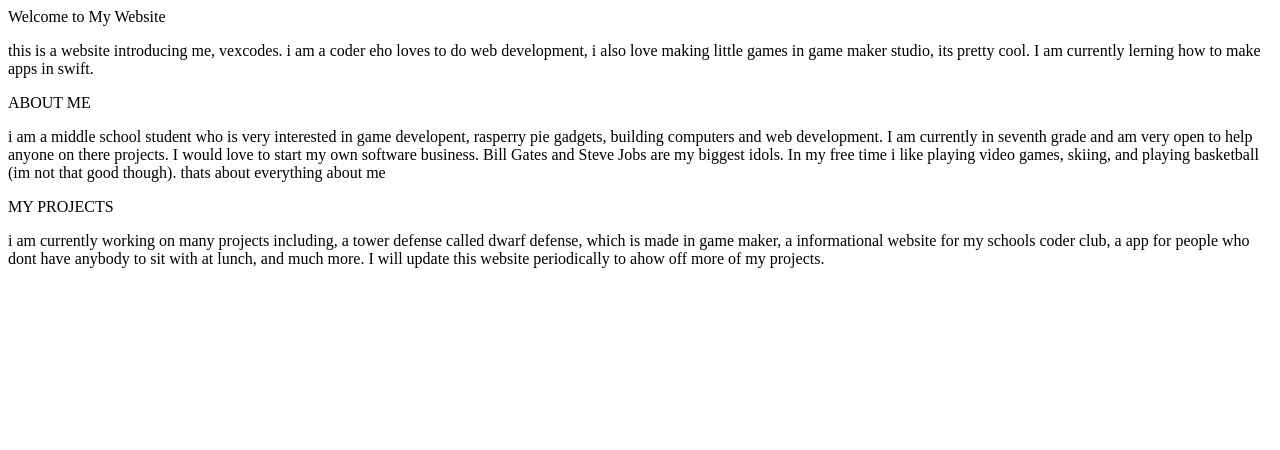
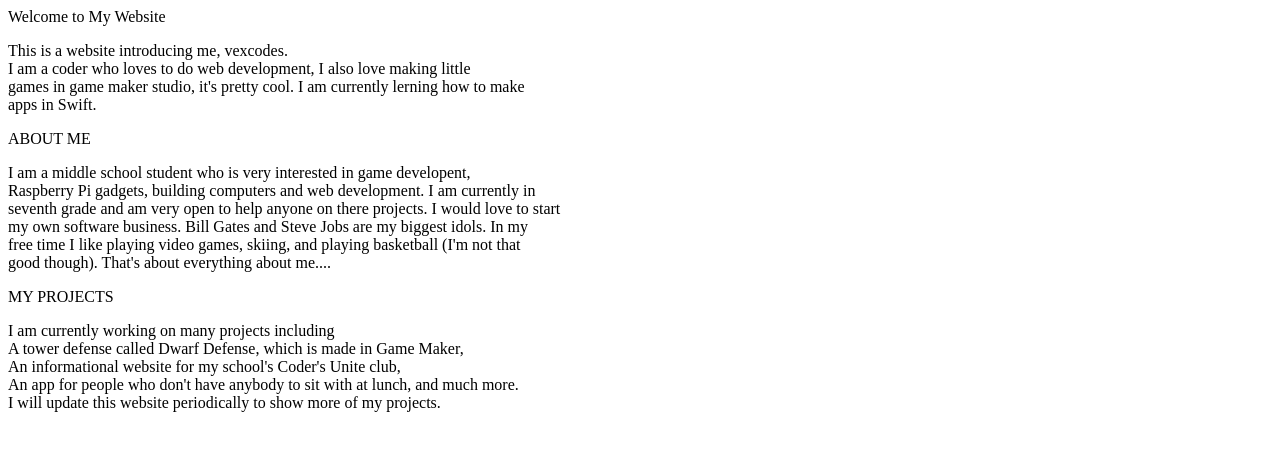
Before and after one commit to vexcodes/vex-site, a plain HTML site: page index.html in a window 1280 px wide. Drawn offline with Linux system fonts and the light colour scheme.

Commit message:
Fixed grammar, add classes, add line breaks

```diff
--- a/index.html
+++ b/index.html
@@ -1,23 +1,33 @@
-<h> Welcome to My Website </h>
+<!DOCTYPE html>
+<html>
+  <head>
+    <title>vexcodes</title>
+  </head>
+  <body>
 
-<p> this is a website introducing me, vexcodes.
-i am a coder eho loves to do web development, i also love making little
-games in game maker studio, its pretty cool. I am currently lerning how to make
-apps in swift.</p>
+<h class="header"> Welcome to My Website </h>
 
-<h> ABOUT ME </h>
+<p>This is a website introducing me, vexcodes. <br/>
+I am a coder who loves to do web development, I also love making little <br/>
+games in game maker studio, it's pretty cool. I am currently lerning how to make<br/>
+apps in Swift.</p>
 
-<p> i am a middle school student who is very interested in game developent,
-rasperry pie gadgets, building computers and web development. I am currently in
-seventh grade and am very open to help anyone on there projects. I would love to start
-my own software business. Bill Gates and Steve Jobs are my biggest idols. In my
-free time i like playing video games, skiing, and playing basketball (im not that
-good though). thats about everything about me</p>
+<h class="header"> ABOUT ME </h>
 
-<h> MY PROJECTS </h>
+<p>I am a middle school student who is very interested in game developent,<br/>
+Raspberry Pi gadgets, building computers and web development. I am currently in <br/>
+seventh grade and am very open to help anyone on there projects. I would love to start<br/>
+my own software business. Bill Gates and Steve Jobs are my biggest idols. In my <br/>
+free time I like playing video games, skiing, and playing basketball (I'm not that<br/>
+good though). That's about everything about me....</p>
 
-<p> i am currently working on many projects including,
-a tower defense called dwarf defense, which is made in game maker,
-a informational website for my schools coder club,
-a app for people who dont have anybody to sit with at lunch, and much more.
-I will update this website periodically to ahow off more of my projects.</p>
+<h class="header"> MY PROJECTS </h>
+
+<p>I am currently working on many projects including<br/>
+A tower defense called Dwarf Defense, which is made in Game Maker, <br/>
+An informational website for my school's Coder's Unite club, <br/>
+An app for people who don't have anybody to sit with at lunch, and much more.<br/>
+I will update this website periodically to show more of my projects.</p>
+
+  </body>
+    </html>
```
